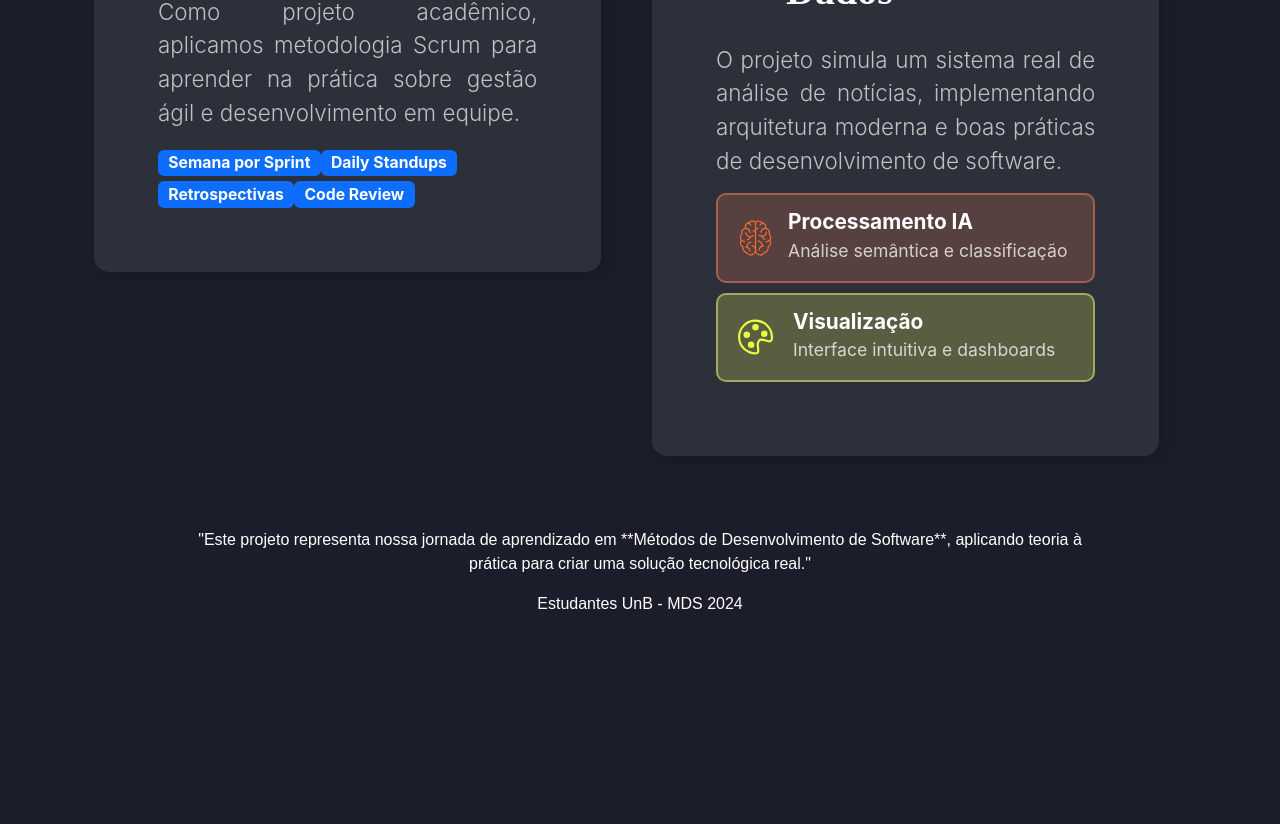
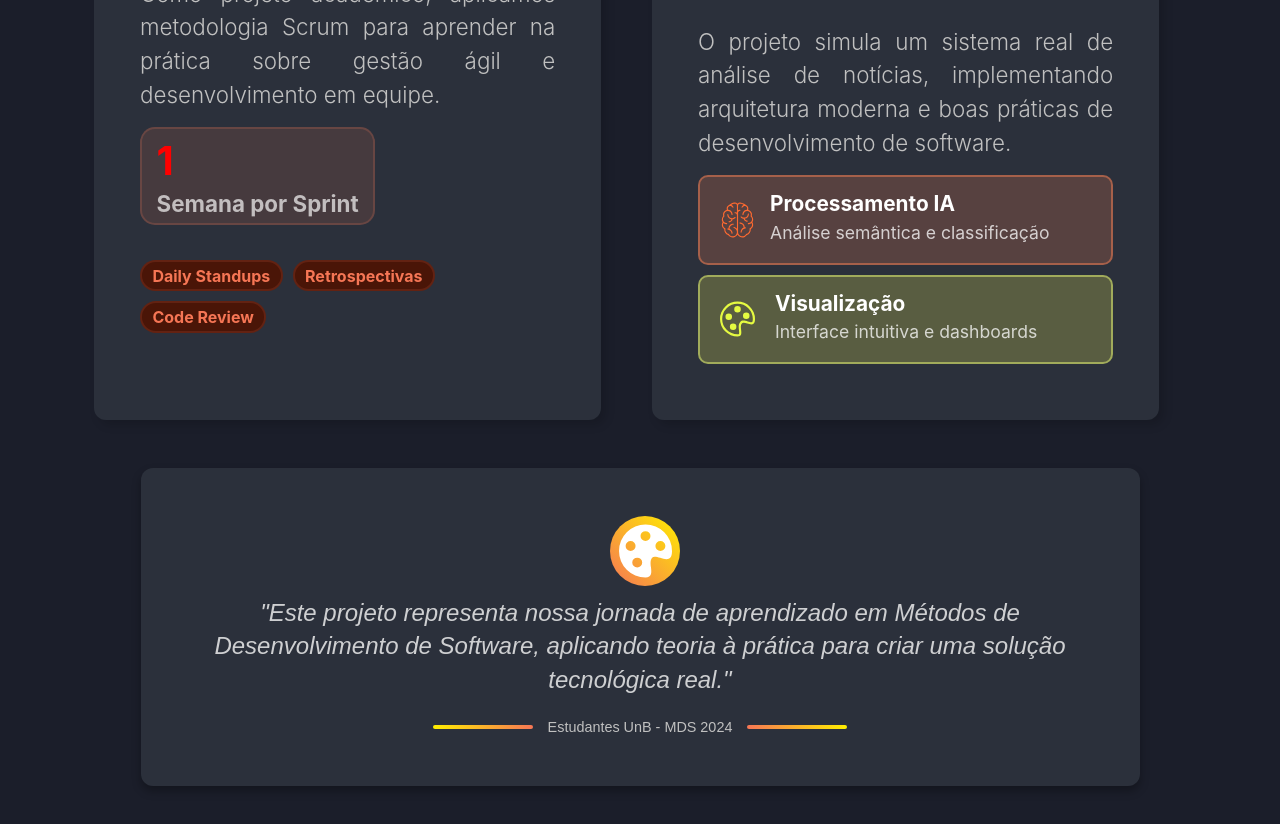
Before and after one commit to unb-mds/2025-2-SeLiga, a React (Create React App) app in the folder FrontEnd/: page /sobre in a window 1280 px wide. Shown: the part 1640-2464 px from the top of the page. Before the commit the page ends 2324 px from the top, so only its background shows below. Built offline with nearby package versions, Linux system fonts and the light colour scheme; no server answers.

Commit message:
feat: Conclui a página Sobre, incluindo responsividade mobile

```diff
--- a/FrontEnd/src/components/Metodologia.js
+++ b/FrontEnd/src/components/Metodologia.js
@@ -20,8 +20,8 @@ function Metodologia() {
             <Row className="justify-content-center">
 
                 {/* Coluna 1: NOSSO PROPÓSITO (Metodologia) */}
-                <Col md={6} className="mb-4">
-                    <Card className="proposito-card">
+                <Col md={6}>
+                    <Card className="metodologia-card">
                         <Card.Body>
                             <div className="titulo-com-icone">
                                 <div className='quadrado'>
@@ -40,18 +40,21 @@ function Metodologia() {
                             </p>
                             {/* Tags de Reunião */}
                             <div className="metodologia-tags">
-                                <Badge className="tag-sprint">Semana por Sprint</Badge>
-                                <Badge className="tag-reuniao">Daily Standups</Badge>
-                                <Badge className="tag-reuniao">Retrospectivas</Badge>
-                                <Badge className="tag-reuniao">Code Review</Badge>
+
+                                <Badge className="tag-sprint"> <h5 className='numero-sprint'> 1 </h5> Semana por Sprint</Badge>
+                                <div className="metodologia-tags-menores">
+                                    <Badge className="tag-reuniao">Daily Standups</Badge>
+                                    <Badge className="tag-reuniao">Retrospectivas</Badge>
+                                    <Badge className="tag-reuniao">Code Review</Badge>
+                                </div>
                             </div>
                         </Card.Body>
                     </Card>
                 </Col>
 
                 {/* Coluna 2: ARQUITETURA E DADOS */}
-                <Col md={6} className="mb-4">
-                    <Card className="proposito-card">
+                <Col md={6}>
+                    <Card className="metodologia-card">
                         <Card.Body>
 
                             <div className='titulo-com-icone'>
@@ -93,18 +96,27 @@ function Metodologia() {
 
             {/* Seção Final: Citação de Encerramento */}
             <Row className="justify-content-center mt-5">
-                <Col md={10} className="text-center citacao-block">
-                    {/* Ícone decorativo (círculo) no fundo do texto */}
-                    <div className="decoracao-fundo-citacao"></div>
-                    <p className="citacao">
-                        "Este projeto representa nossa jornada de aprendizado em **Métodos de Desenvolvimento de Software**, aplicando teoria à prática para criar uma solução tecnológica real."
-                    </p>
-                    <p className="assinatura-citacao">Estudantes UnB - MDS 2024</p>
+                <Col md={11}>
+                    <div className="citacao-container text-center py-5">
+                        <div className="citacao-icone-decorativo">
+                            <div className='circulo-grande'>
+                                <svg xmlns="http://www.w3.org/2000/svg" fill="currentColor" class="palette-citacao" viewBox="0 0 16 16">
+                                    <path d="M12.433 10.07C14.133 10.585 16 11.15 16 8a8 8 0 1 0-8 8c1.996 0 1.826-1.504 1.649-3.08-.124-1.101-.252-2.237.351-2.92.465-.527 1.42-.237 2.433.07M8 5a1.5 1.5 0 1 1 0-3 1.5 1.5 0 0 1 0 3m4.5 3a1.5 1.5 0 1 1 0-3 1.5 1.5 0 0 1 0 3M5 6.5a1.5 1.5 0 1 1-3 0 1.5 1.5 0 0 1 3 0m.5 6.5a1.5 1.5 0 1 1 0-3 1.5 1.5 0 0 1 0 3" />
+                                </svg>
+                            </div>
+                        </div>
+
+                        {/* A Citação */}
+                        <p className="citacao-texto">
+                            "Este projeto representa nossa jornada de aprendizado em Métodos de Desenvolvimento de Software,
+                             aplicando teoria à prática para criar uma solução tecnológica real."
+                        </p>
+                        <div className="citacao-assinatura-bloco">
+                            <span className="assinatura-texto">Estudantes UnB - MDS 2024</span>
+                        </div>
+                    </div>
                 </Col>
             </Row>
-
         </Container>
     );
-}
-
-export default Metodologia;
+}export default Metodologia;
--- a/FrontEnd/src/components/Proposito.js
+++ b/FrontEnd/src/components/Proposito.js
@@ -37,7 +37,7 @@ function Proposito() {
                 </Col>
 
                 {/*CARDS DE VALOR - Os Três Cartões Menores */}
-                <Col md={5}>
+                <Col md={4} className="mb-3">
                     <div className="valor-cards-proposito">
 
                         {/* 1. CARD: Verificação Confiável */}
--- a/FrontEnd/src/styles/sobre.css
+++ b/FrontEnd/src/styles/sobre.css
@@ -196,7 +196,6 @@
   border-radius: 10px;
 }
 
-
 .retangulo1,
 .retangulo2 {
   width: 100px;                                               /* largura do retângulo */
@@ -209,6 +208,31 @@
 
 .retangulo2 {
   background: linear-gradient(45deg, #F67655, #FFEE00);
+}
+.circulo-grande{
+  border-radius: 50px;
+  background: linear-gradient(45deg, #F67655, #FFEE00);
+   width: 70px;
+  height: 70px;
+}
+.palette-citacao{
+  border-radius: 50px;
+  color: white;
+  width: 53px;
+  height: 70px;
+}
+
+.citacao-assinatura-bloco:before,
+.citacao-assinatura-bloco:after {
+    content: '';
+    width: 100px;
+    height: 4px;
+    background: linear-gradient(90deg, #F67655, #FFEE00);
+    border-radius: 10px;
+    display: block;
+}
+.citacao-assinatura-bloco:before {
+    background: linear-gradient(90deg, #FFEE00, #F67655);
 }
 
 /* ------------------ TÍTULOS ------------------ */
@@ -253,21 +277,34 @@
 }
 /* ------------------ METODOLOGIA ------------------ */
 
+
 .metodologia-card {
     /* Fundo escuro sutilmente diferente do fundo da página */
   background-color: #2B303B;
   border: none;
   border-radius: 12px;
   padding: 30px;
-    box-shadow: 0 4px 10px rgba(0, 0, 0, 0.3);
   height: 100%; /* Garante que os dois cards tenham a mesma altura */
+  font-family: Inter;                         /* fonte do card */
+  color: white;                             /* cor do texto */
+  text-align: justify;                        /* justifica o texto */
+  font-size: 21px;                            /* tamanho da fonte */
+  width: 95%;
+  box-shadow: 5px 5px 10px rgba(0, 0, 0, 0.15);  /* sombra suave*/
 }
-
+.metodologia-section .row {
+    margin-bottom: 0 !important;
+}
+.citacao-block { /* A coluna que contém a citação */
+    margin-top: 0 !important;
+}
 /* Estilo para a caixa da Metodologia e Dados no About.js */
 .metodologia-section {
     padding-top: 50px;
     padding-bottom: 50px;
     background-color: #1B1E2A; /* Cor de fundo da página */
+    margin-bottom: 0 !important;
+    padding-bottom: 0 !important;
 }
 
 /* Container dos Cards Internos */
@@ -294,7 +331,7 @@
 }
 
 .card-text-content {
-  flex-grow: 1;                        /* Permite que o texto ocupe o espaço restante */
+  flex-grow: 1;                         /* Permite que o texto ocupe o espaço restante */
   padding-top: 15px;
   margin-top: 0;
 }
@@ -303,57 +340,226 @@
   font-size: 1.3rem;
   font-weight: bold;
   font-weight: bold;
-    margin-bottom: 3px;                /* Zera margem para aproximar do parágrafo */
+  margin-bottom: 3px;                   /* Zera margem para aproximar do parágrafo */
   color: white;
 }
 
 .text-metod{
   font-size: 1.1rem;
-  margin-top: 3px;                    /* Reduza a margem superior para aproximar do título */
+  margin-top: 3px;                            /* Reduza a margem superior para aproximar do título */
   display: block;
-  color: rgba(255, 255, 255, 0.753); /* Branco com 70% de opacidade */
+  color: rgba(255, 255, 255, 0.753);        /* Branco com 70% de opacidade */
+}
+
+.tag-reuniao{
+  background-color: #4A1507!important;     /* Branco com 70% de opacidade */
+  color: #F67655;
+  border-radius: 50px;
+  font-size: 1rem;
+  border: 2px solid #f6755524;
+  gap: 50px;
+
+}
+.metodologia-tags-menores {
+    display: flex;
+    flex-wrap: wrap;                          /* Permite que as tags quebrem para a próxima linha em telas pequenas */
+    gap: 10px;                                /* Adiciona espaço entre as tags (horizontal e vertical) */
+    margin-top: 15px;                         /* Espaço para afastar do texto acima */
+    padding: 20px 0px;
+
+}
+.numero-sprint{
+  font-size: 2.5rem;
+  font-weight: bold;
+  color: #FF0000;
+  text-align: left;
+}
+
+.tag-sprint{
+  position: relative;
+  font-family: inter;
+  font-size: 1.4rem;
+  background-color: #F6805522!important;
+  color: #ffffffab;
+  border: 2px solid #F6765533;
+  border-radius: 15px;
+}
+
+/* ESTILO DO BLOCO DE CITAÇÃO FINAL */
+
+.citacao-container {
+    background-color: #2B303B;
+    border-radius: 12px;
+    padding: 60px 40px;                   /* Grande padding vertical e horizontal */
+    position: relative;                    /* Essencial para posicionar o ícone no topo */
+    text-align: center;
+    color: #f0f0f0d3;
+    box-shadow: 0 5px 10px rgba(0, 0, 0, 0.3);
+    margin-top: 0 !important;
+}
+
+.citacao-texto {
+    font-size: 1.5rem;
+    font-style: italic;
+    font-weight: 200;
+    margin-bottom: 20px;
+    line-height: 1.4  ;
+}
+
+.citacao-icone-decorativo {
+  width: 60px;
+  height: 60px;
+  margin: 0 auto 20px auto;
+  }
+
+/* Estilo da Assinatura e Linhas Decorativas */
+.citacao-assinatura-bloco {
+    display: flex;
+    align-items: center;
+    justify-content: center;
+    font-size: 0.9rem;
+    color: #C0C0C0;
+    margin-top: 10px;
+}
+
+.assinatura-texto {
+    margin: 0 15px;
+}
+
+/* ------------------- RESPONSIVO -------------------- */
+@media (max-width: 992px) {
+    /* Telas Médias (TABLETS - Regras aplicadas entre 992px e 577px) */
+
+    /* LAYOUT: Grid da Equipe e Ajuste de Colunas */
+    .equipe-grid {
+        grid-template-columns: repeat(2, 1fr); /* 2 colunas em tablets */
+        gap: 20px;
+    }
+
+    /* CARD: Diminui foto para que o card caiba melhor */
+    .membro-foto {
+        width: 120px;
+        height: 120px;
+    }
+
+    /* CARDS PRINCIPAIS: Ajuste de Conteúdo */
+    .proposito-card,
+    .metodologia-card {
+        padding: 25px;            /* Reduz o padding interno do card */
+        font-size: 18px;          /* Reduz o tamanho da fonte principal */
+    }
+
+    /* TÍTULOS E ÍCONES */
+    .card-title-icon {
+        font-size: 2rem;          /* Reduz o título interno (ex: Arquitetura e Dados) */
+        gap: 10px;
+    }
+
+    /* TITULOS DE NAVEGAÇÃO */
+    .subtitulo {                  /* Título da seção (Nossa Equipe) */
+        font-size: 2.5rem;
+    }
+
+    /* CARDS DE VALOR: Ajuste do Texto */
+    .valor-cards-Confiavel,
+    .valor-cards-monitoramento,
+    .valor-cards-trasparencia {
+        font-size: 16px;
+    }
+
+    /* CARDS INTERNOS */
+    .subtitulo-metod-card2 {
+        font-size: 1.1rem;
+    }
+
+    /* AJUSTE DA CITAÇÃO */
+    .citacao-container {
+        padding: 40px 30px;
+    }
 }
 
 
+/* ---------------------------------------------------- */
+/* AJUSTES AGRESSIVOS PARA CELULARES (max-width: 576px) */
+/* ---------------------------------------------------- */
+@media (max-width: 576px) {
 
-
-/* ------------------ RESPONSIVIDADE ------------------ */
-@media (max-width: 992px) {
-  .header-title { font-size: 3.5rem; }                        /* reduz título em telas médias */
-  .proposito-section { padding: 0 20px !important; }          /* padding menor */
-  .equipe-grid { grid-template-columns: repeat(2, 1fr); }     /* 2 colunas */
+    html, body {
+        width: 100%;
+        overflow-x: hidden !important;
+        margin: 0;
+        padding: 0;
     }
 
-@media (max-width: 576px) {
-  .sobre-header-container, .header-title, .subtitulo { font-size: 2.5rem; }
-  .header-subtitle { font-size: 1rem; }                       /* subtítulo menor */
-  .proposito-card { padding: 15px; font-size: 15px; }         /* card menor */
-  .raio { width: 50px; height: 70px; }                        /* ícone menor */
-  .card-title-icon { font-size: 2rem; }                       /* título do card menor */
-  .valor-cards-Confiavel,
-  .valor-cards-monitoramento,
-  .valor-cards-trasparencia { font-size: 12px; padding: 0; }  /* texto menor */
-  .equipe-grid { grid-template-columns: 1fr; }                /* 1 coluna no grid */
-  .sobre-header-container, .proposito-section,
-  .content-area { padding-left: 15px !important; padding-right: 15px !important;}
-  .sobre-page-wrapper { /* Ou a classe que envolve toda a página Sobre */
-        width: 100% !important;
-        overflow-x: hidden !important;
+    .equipe-grid {
+        grid-template-columns: 1fr;       /* 1 coluna (empilhamento) */
+        gap: 30px;
+    }
+
+    /* ESPAÇAMENTO E PADDING LATERAL */
+    .sobre-header-container,
+    .sobre-equipe-container,
+    .metodologia-section {
+        padding-left: 15px !important;
+        padding-right: 15px !important;
+        box-sizing: border-box;
+    }
+
+    /* REDUÇÃO DE TAMANHO */
+    .header-title {
+        font-size: 2.5rem;                /* Título principal menor */
+    }
+
+    .subtitulo {
+        font-size: 2rem;                  /* Título de seção menor */
+    }
+
+    /* CARDS E CONTEÚDO */
+    .proposito-card,
+    .metodologia-card {
+        padding: 15px;                    /* Padding interno menor */
+        font-size: 15px;
+        text-align: left;                 /* Alinha o texto à esquerda no mobile */
+    }
+
+    /* ÍCONES E SVG */
+    .brain, .caixa, .palette {
+        width: 30px;                     /* Redução para 30px no mobile */
+        height: 35px;
+    }
+
+    /* TAGS E BOTÕES */
+    .metodologia-tags-menores {
+        gap: 8px;                       /* Espaçamento menor para as tags */
+    }
+    .metodologia-tags-menores button {
+        padding: 6px 10px;
+        font-size: 0.85rem;
+    }
+
+    /* CITAÇÃO FINAL */
+    .citacao-container {
+        padding: 40px 15px;
+        font-size: 1rem;
     }
 }
 
+/* ---------------------------------------------------- */
+/* AJUSTE FINAL PARA TELAS ULTRA PEQUENAS (375px e menos) */
+/* ---------------------------------------------------- */
 @media (max-width: 375px) {
-  .sobre-header-container .header-title .subtitulo { font-size: 2rem; }
-  .header-subtitle { font-size: 0.9rem;}
-  .membro-card { padding: 20px 10px;}
-  .sobre-header-container, .proposito-section {
-    padding-left: 10px !important;
-    padding-right: 10px !important;}
-  .team-icon-svg { width: 40px; height: 40px;}
-  .shield-icon-background{top: 40%; left: 50%; }
-  .sobre-page-wrapper { /* Ou a classe que envolve toda a página Sobre */
-      width: 100% !important;
-      overflow-x: hidden !important;
+    /* Título principal para telas minúsculas */
+    .header-title {
+        font-size: 2rem;
     }
 
+    /* Subtítulo da seção para evitar vazamento */
+    .subtitulo {
+        font-size: 1.8rem;
     }
+
+    /* Redução extrema do padding horizontal */
+    .proposito-card, .metodologia-card {
+        padding: 12px;
+    }
+}
```
Lines whose indentation alone changed are shown as unchanged.
